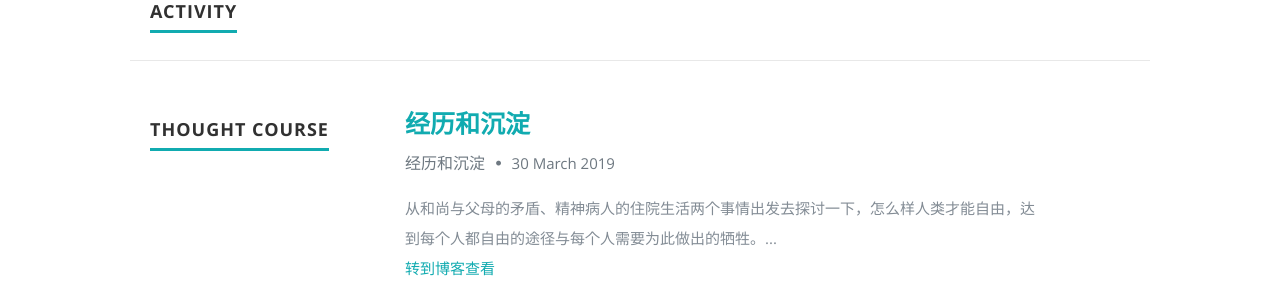
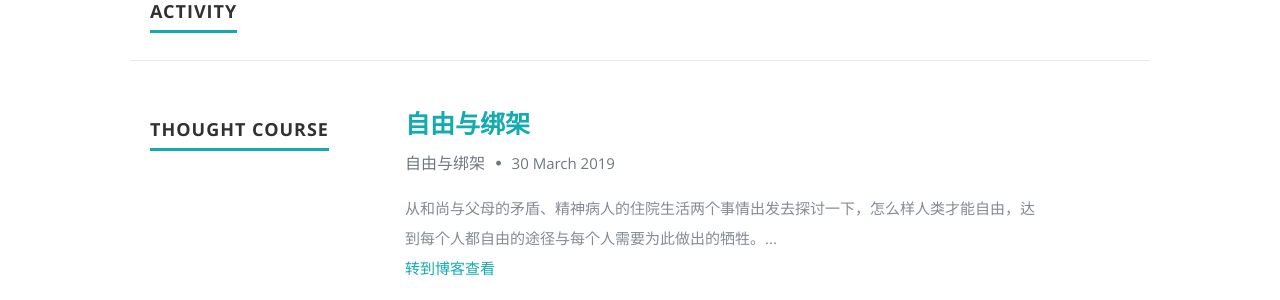
Before and after one commit to liu946/liu946.github.io, a Jekyll site: the page built from index.html, in a window 1280 px wide and 900 px high, scrolled down 1229 px. Shown: the part 154-454 px from the top of the window. Built offline with Jekyll 4.4.1, drawn with Linux system fonts in a browser that asks for light colours; the list of posts is cut into pages by our own code.

Commit message:
fix title

```diff
--- a/_posts/2019-03-30-Freedom-and-Kidnapping.md
+++ b/_posts/2019-03-30-Freedom-and-Kidnapping.md
@@ -1,7 +1,7 @@
 ---
 layout: plain
-title: 经历和沉淀
-dec: 经历和沉淀
+title: 自由与绑架
+dec: 自由与绑架
 excerpt: 从和尚与父母的矛盾、精神病人的住院生活两个事情出发去探讨一下，怎么样人类才能自由，达到每个人都自由的途径与每个人需要为此做出的牺牲。
 category: think
 ---
```
